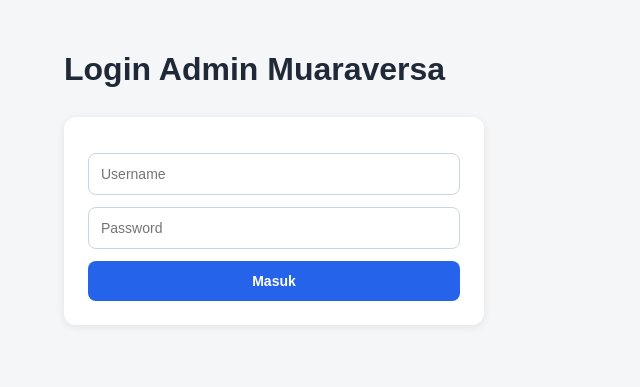
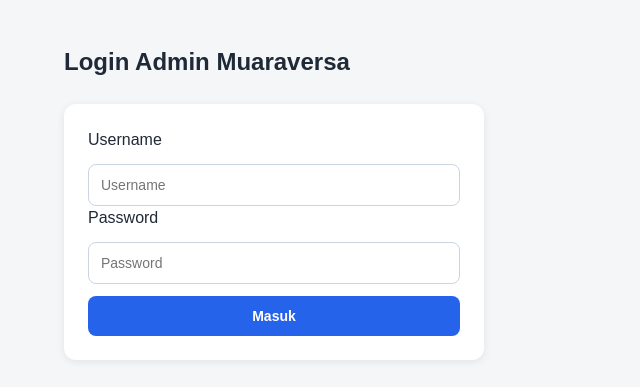
Before and after one commit to drmproject/muaraversa, a plain HTML site: page admin/login.html in a window 1280 px wide. Shown: the whole page, without its empty margins (0-640 px from the left). Drawn offline with Linux system fonts and the light colour scheme.

Commit message:
BATCH 40: Improve admin login structure and frontend safety

```diff
--- a/admin/login.html
+++ b/admin/login.html
@@ -7,14 +7,20 @@
 <link rel="stylesheet" href="assets/css/admin.css">
 </head>
 <body>
-<div class="container">
-<h1>Login Admin Muaraversa</h1>
-<form id="loginForm">
-<input id="username" type="text" placeholder="Username" required>
-<input id="password" type="password" placeholder="Password" required>
+<main class="container">
+<section class="admin-card" aria-labelledby="login-title">
+<h1 id="login-title">Login Admin Muaraversa</h1>
+<form id="loginForm" autocomplete="off">
+<label for="username">Username</label>
+<input id="username" name="username" type="text" placeholder="Username" required autocomplete="username">
+
+<label for="password">Password</label>
+<input id="password" name="password" type="password" placeholder="Password" required autocomplete="current-password">
+
 <button type="submit">Masuk</button>
 </form>
-</div>
+</section>
+</main>
 <script src="assets/js/auth.js"></script>
 </body>
 </html>
```
